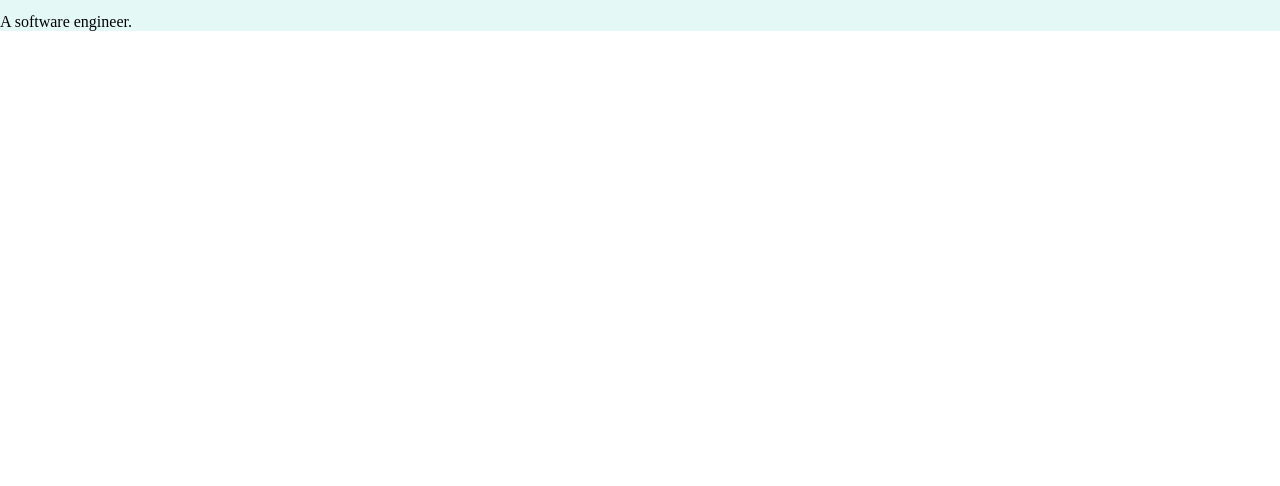
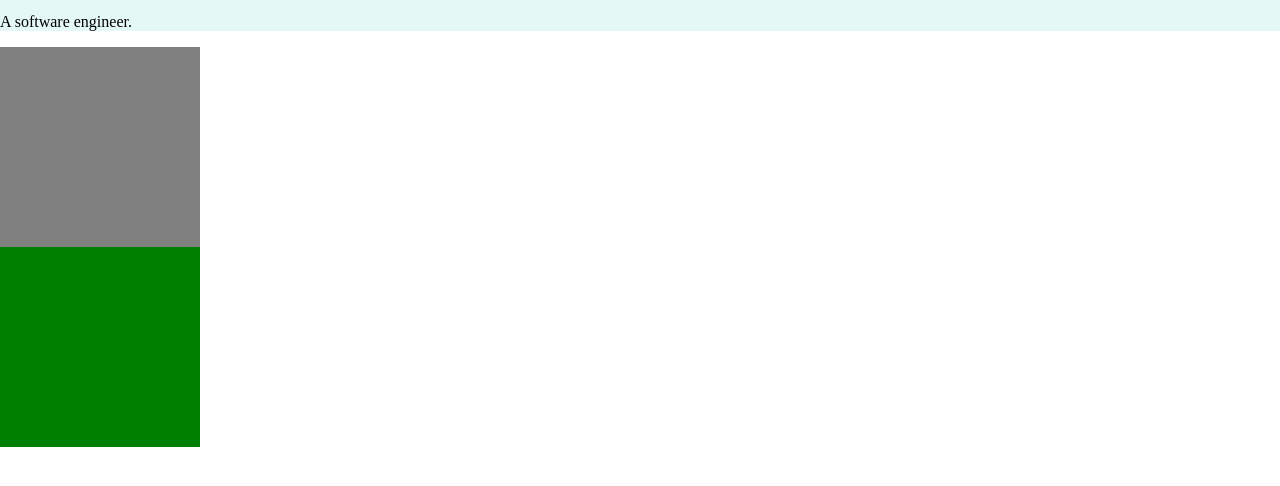
Before and after one commit to theackstack/css-personal-site-udemy, a plain HTML site: page index.html in a window 1280 px wide. Shown: the part 40-526 px from the top of the page. Drawn offline with Linux system fonts and the light colour scheme.

Commit message:
Section 5, Module 44 - CSS Box Model

```diff
--- a/css/styles.css
+++ b/css/styles.css
@@ -1,11 +1,23 @@
 body {
   margin: 0;
-}
-
-.hero {
-  background-color: #E4F9F5;
 }
 
 h1 {
   margin: 0;
 }
+
+.top-container {
+  background-color: #E4F9F5;
+}
+
+.middle-container {
+  height: 200px;
+  width: 200px;
+  background-color: gray;
+}
+
+.bottom-container {
+  height: 200px;
+  width: 200px;
+  background-color: green;
+}
--- a/index.html
+++ b/index.html
@@ -9,9 +9,15 @@
 </head>
 
 <body>
-  <div class="hero">
+  <div class="top-container">
     <h1>I'm Amanda.</h1>
     <p>A software engineer.</p>
+  </div>
+  <div class="middle-container">
+
+  </div>
+  <div class="bottom-container">
+
   </div>
 
 </body>
```
